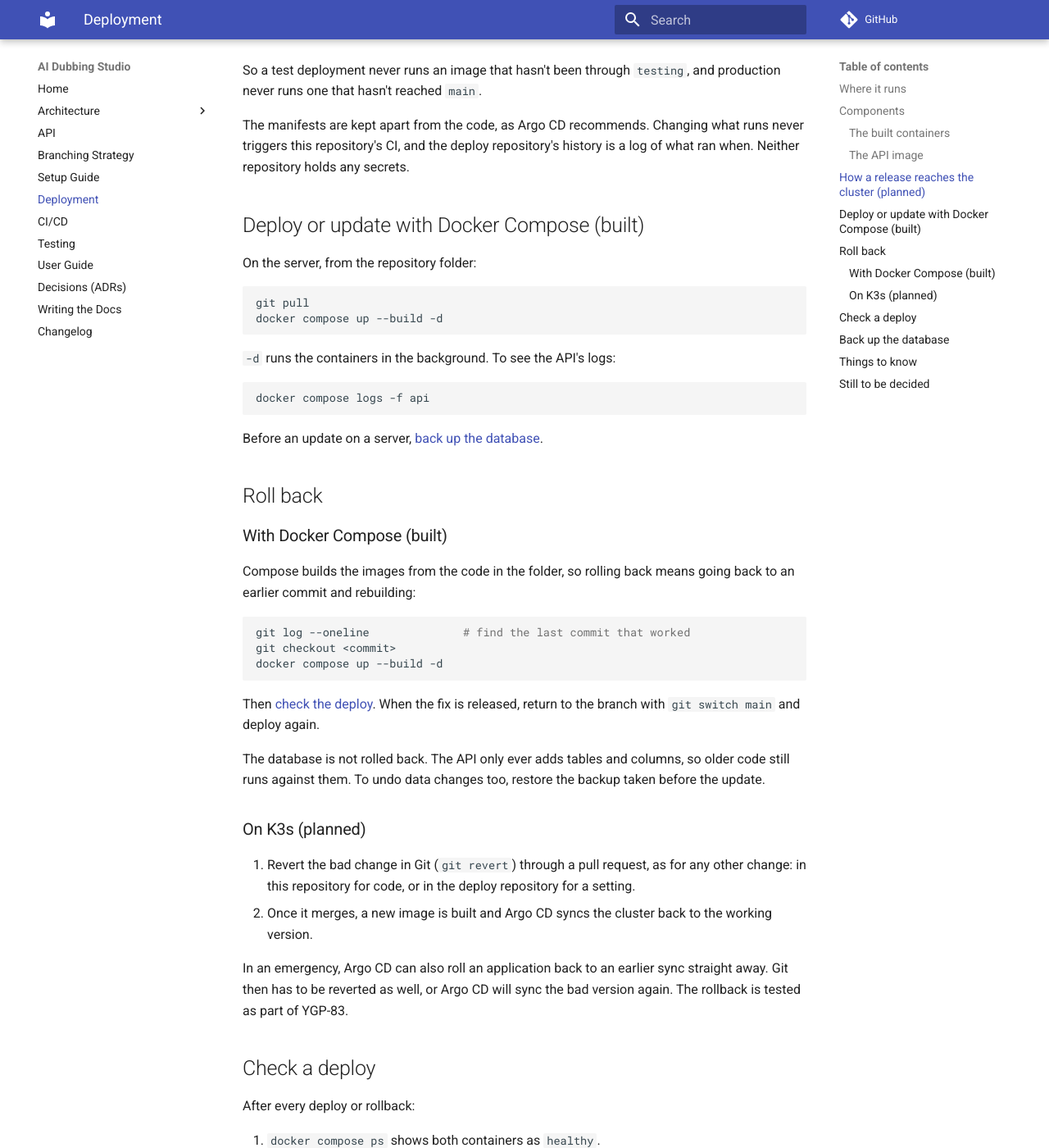
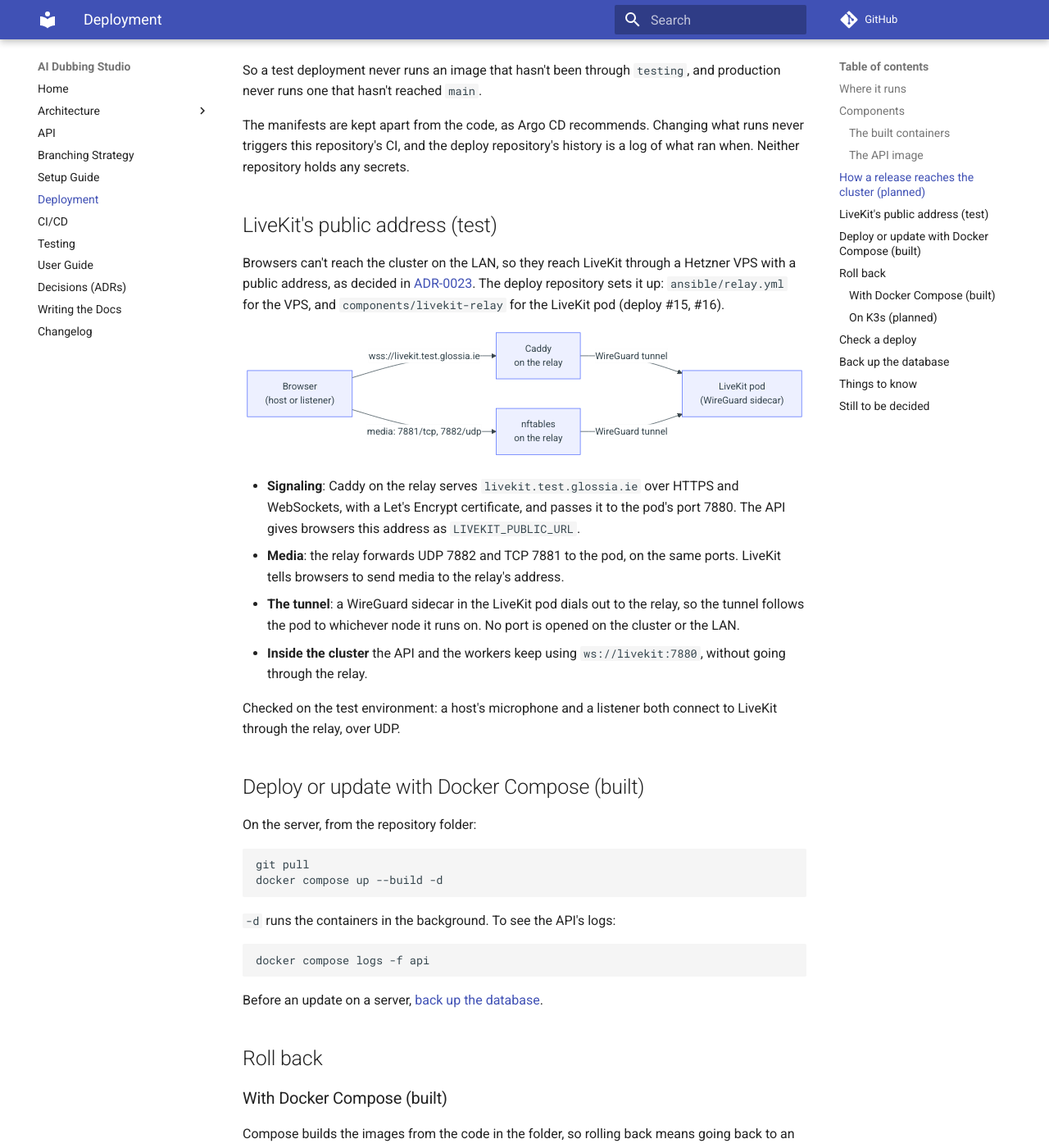
Before and after one commit to WH1TE-SHAD0W/ai-dubbing-studio, an MkDocs documentation site: the page built from docs/deployment.md, in a window 1280 px wide and 1400 px high, scrolled down 2703 px. Shown: the whole window at 82% size. Built offline with MkDocs 1.6.1 and Material for MkDocs 9.7.7, drawn with Linux system fonts in a browser that asks for light colours; comment, search, counter and statistics services are not loaded; some of the changed text lies outside the part shown.

Commit message:
docs: deployment page describes LiveKit's public address through the relay (YGP-109)
Co-Authored-By: Claude Opus 5.5 <noreply@anthropic.com>

````diff
--- a/docs/deployment.md
+++ b/docs/deployment.md
@@ -100,6 +100,36 @@ and production never runs one that hasn't reached `main`.
 The manifests are kept apart from the code, as Argo CD recommends. Changing
 what runs never triggers this repository's CI, and the deploy repository's
 history is a log of what ran when. Neither repository holds any secrets.
+
+## LiveKit's public address (test)
+
+Browsers can't reach the cluster on the LAN, so they reach LiveKit through a
+Hetzner VPS with a public address, as decided in
+[ADR-0023](adr/0023-livekit-public-endpoint.md). The deploy repository sets it
+up: `ansible/relay.yml` for the VPS, and `components/livekit-relay` for the
+LiveKit pod (deploy #15, #16).
+
+```mermaid
+flowchart LR
+    browser["Browser<br>(host or listener)"] -- "wss://livekit.test.glossia.ie" --> caddy["Caddy<br>on the relay"]
+    browser -- "media: 7881/tcp, 7882/udp" --> nft["nftables<br>on the relay"]
+    caddy -- "WireGuard tunnel" --> pod["LiveKit pod<br>(WireGuard sidecar)"]
+    nft -- "WireGuard tunnel" --> pod
+```
+
+- **Signaling**: Caddy on the relay serves `livekit.test.glossia.ie` over
+  HTTPS and WebSockets, with a Let's Encrypt certificate, and passes it to the
+  pod's port 7880. The API gives browsers this address as `LIVEKIT_PUBLIC_URL`.
+- **Media**: the relay forwards UDP 7882 and TCP 7881 to the pod, on the same
+  ports. LiveKit tells browsers to send media to the relay's address.
+- **The tunnel**: a WireGuard sidecar in the LiveKit pod dials out to the
+  relay, so the tunnel follows the pod to whichever node it runs on. No port is
+  opened on the cluster or the LAN.
+- **Inside the cluster** the API and the workers keep using
+  `ws://livekit:7880`, without going through the relay.
+
+Checked on the test environment: a host's microphone and a listener both
+connect to LiveKit through the relay, over UDP.
 
 ## Deploy or update with Docker Compose (built)
 
@@ -205,4 +235,5 @@ Use the `POSTGRES_USER` and `POSTGRES_DB` from `.env` if they differ.
   commit SHA (CI commits the change), or follow the `testing` and `prod` tags.
 - **The worker pool's size and limits** (ADR-0018 follow-up).
 - **How secrets get into the cluster.**
-- **HTTPS and the public address** for the VM (YGP-53).
+- **HTTPS and the public address** for the VM (YGP-53). LiveKit's public
+  address is settled: see above.
````
